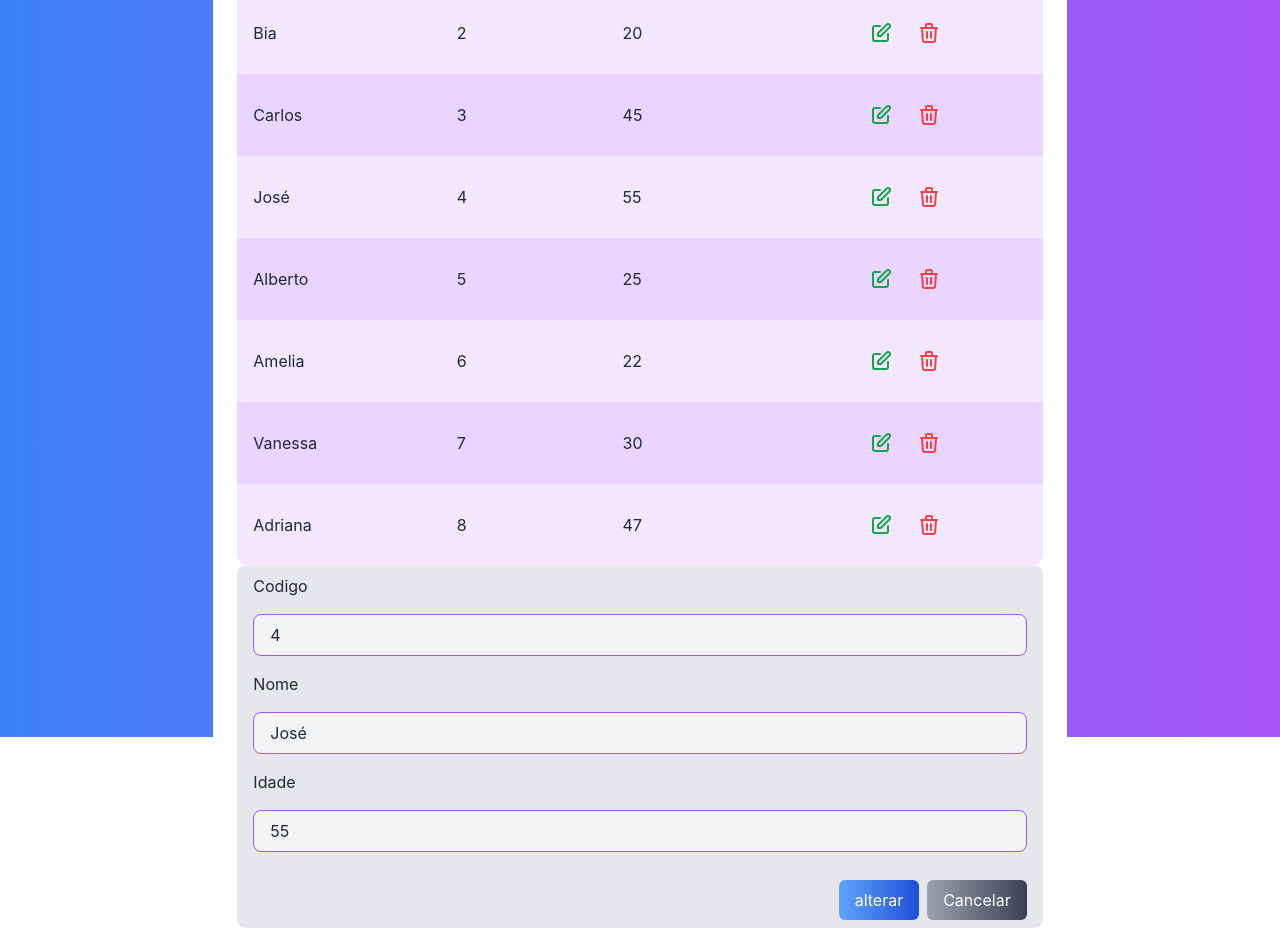
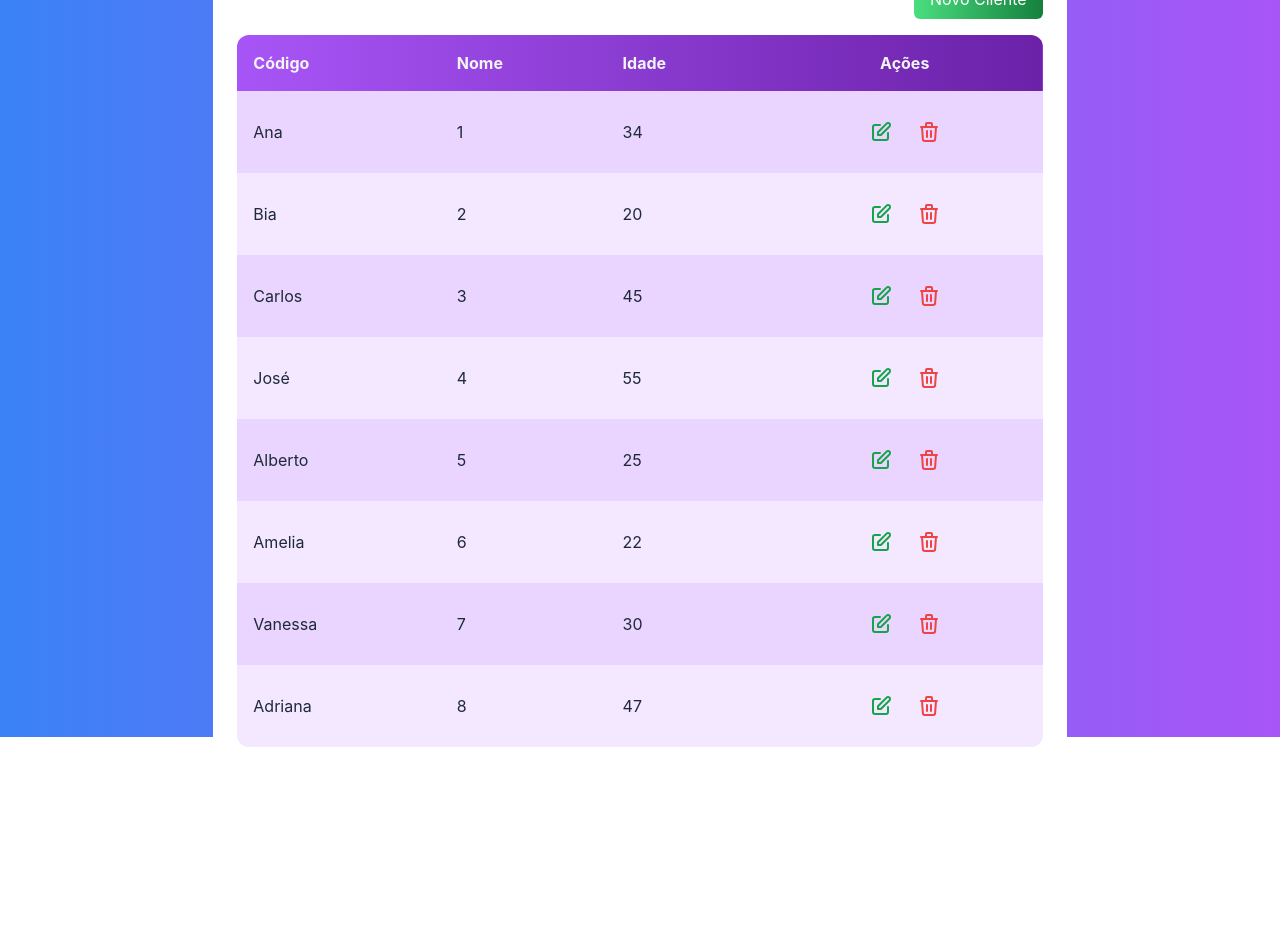
Before and after one commit to plinioaraujo/next-crud, a Next.js app: page / in a window 1280 px wide. Shown: the part 63-1015 px from the top of the page. After the commit the page ends 834 px from the top, so only its background shows below. Built offline with nearby package versions, Linux system fonts and the light colour scheme.

Commit message:
Next.js - Alternando entre Tabela e Formulário

```diff
--- a/src/components/Botao.tsx
+++ b/src/components/Botao.tsx
@@ -4,13 +4,16 @@
     cor?:'green' | 'blue' | 'gray'
     className?: string
     children: any
+    onClick?: () => void
 }
 
 function Botao(props: BotaoProps) {
     const cor = props.cor ?? 'gray'
 
     return (
-        <button className={`
+        <button
+        onClick={props.onClick}
+        className={`
         bg-gradient-to-r
         from-${cor}-400
         to-${cor}-700
@@ -22,6 +25,7 @@
 
         `}>
             {props.children}
+
         </button>
      );
 }
--- a/src/components/Formulario.tsx
+++ b/src/components/Formulario.tsx
@@ -5,7 +5,8 @@
 
 interface FormularioProps {
    cliente: Cliente
-
+   clienteMudou?: (cliente: Cliente) => void
+   cancelado?: () => void
 }
 
 const Formulario = function Formulario(props: FormularioProps) {
@@ -41,10 +42,15 @@
                     className="mb-4"
                 />
                 <div className="flex justify-end mt-7">
-                    <Botao cor="blue" className="mr-2">
+                    <Botao  cor="blue" className="mr-2"
+                    onClick={() => props.clienteMudou?.(new Cliente(nome,idade,id))}>
                         {id ? 'alterar' : 'Salvar'}
                     </Botao>
-                    <Botao>Cancelar</Botao>
+                    <Botao
+                        onClick={props.cancelado}
+                    >
+                        Cancelar
+                    </Botao>
                 </div>
             </div>
         </>);
--- a/src/pages/index.tsx
+++ b/src/pages/index.tsx
@@ -1,3 +1,4 @@
+import { useState } from "react";
 import Botao from "../components/Botao";
 import Formulario from "../components/Formulario";
 import Layout from "../components/Layout";
@@ -17,12 +18,18 @@
     new Cliente('Adriana', 47, '8'),
   ]
 
-  function clienteSelecionado(cliente: Cliente){
+  function clienteSelecionado(cliente: Cliente) {
     alert(cliente.nome)
   }
-  function clienteExluido(cliente: Cliente){
+  function clienteExluido(cliente: Cliente) {
     alert(`Excluir... ${cliente.nome}`)
   }
+
+  function salvaCliente(cliente:Cliente) {
+    alert(`Cliente ${cliente.nome} alterado com sucesso!`)
+  }
+
+  const [visivel, setVisivel] = useState<'tabela' | 'form'>('tabela')
 
   return (
     <div className={`
@@ -31,11 +38,38 @@
       text-white
     `}>
       <Layout titulo="Cadastro Simples">
-        <div className="flex justify-end">
-          <Botao className="mb-4" cor="green">Novo Cliente</Botao>
-        </div>
-        <Tabela clientes={clientes} clienteSelecionado={clienteSelecionado} clienteExcluido={clienteExluido}></Tabela>
-        <Formulario cliente={clientes[3]}/>
+        {visivel == 'tabela' ? (
+          <>
+            <div className="flex justify-end">
+              <Botao
+                className="mb-4"
+                cor="green"
+                onClick={() => setVisivel('form')}
+              >
+                Novo Cliente
+              </Botao>
+            </div>
+            <Tabela
+              clientes={clientes}
+              clienteSelecionado={clienteSelecionado}
+              clienteExcluido={clienteExluido}
+              />
+          </>
+        ) : (
+          <>
+            <div className="flex justify-end">
+              <Botao className="mb-4" cor="green">Novo Cliente</Botao>
+            </div>
+            <Formulario
+              cliente={clientes[3]}
+              clienteMudou={salvaCliente}
+              cancelado={() => setVisivel('tabela')}
+
+
+            />
+          </>
+        )}
+
       </Layout>
     </div>
   )
```
